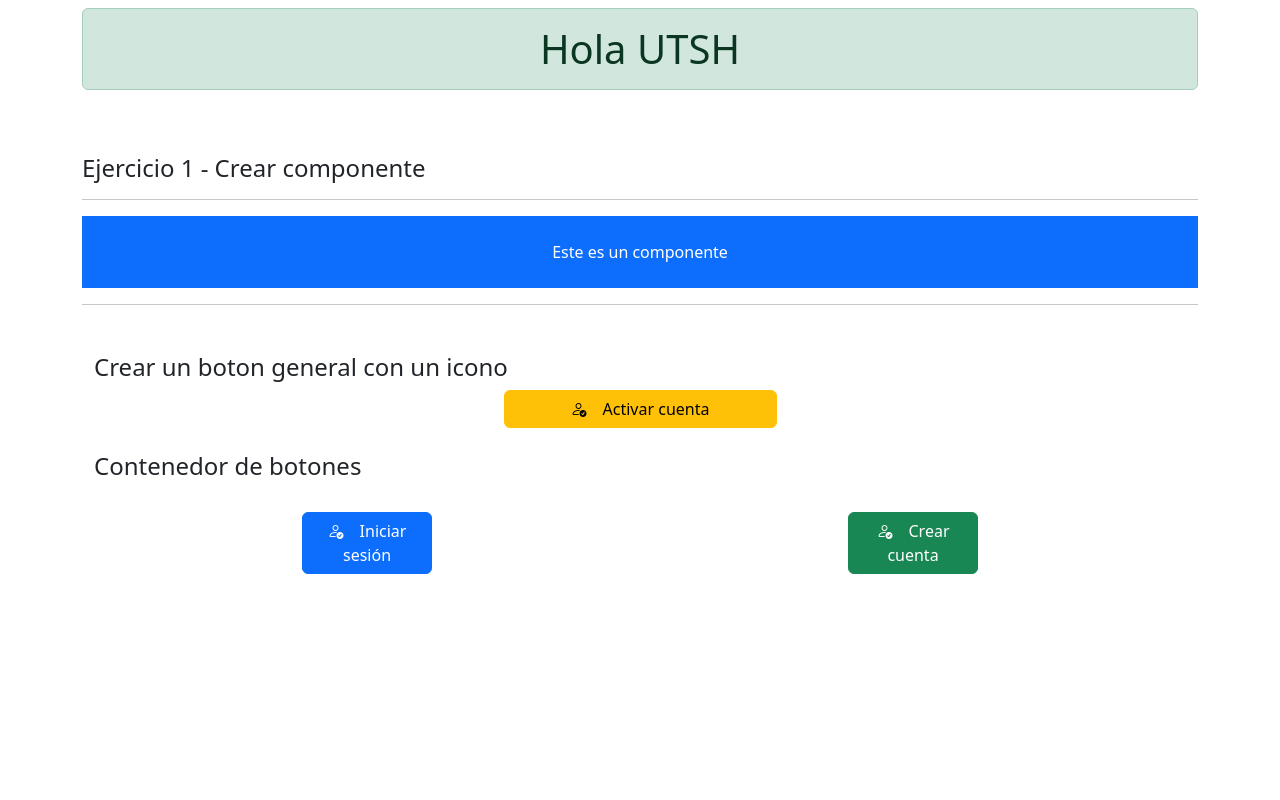
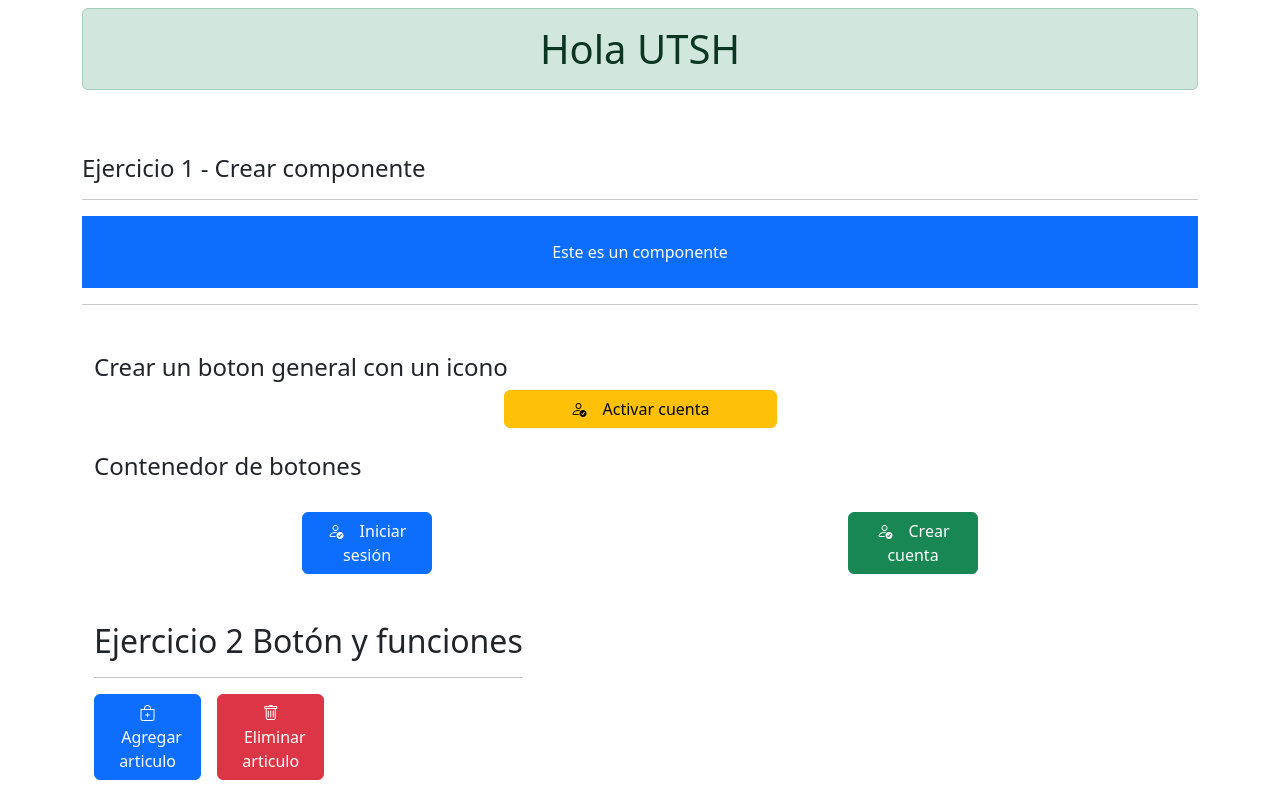
Before and after one commit to KEIRMAUZ/utsh-react, a React (Vite) app in the folder ejercicios-001/: page / in a window 1280 px wide. Built offline with nearby package versions, Linux system fonts and the light colour scheme.

Commit message:
[ADD] Se añadio el archivo Ejercicio002

```diff
--- a/ejercicios-001/src/App.jsx
+++ b/ejercicios-001/src/App.jsx
@@ -1,6 +1,6 @@
 import Ejercicio01 from './components/ejercicio01'
 import ButtonGeneral from './components/buttonGeneral'
-import ContenedorBotones  from './components/utils/containerbtns'
+import ContenedorBotones  from './components/containerbtns'
 
 function App() {
 
--- /dev/null
+++ b/ejercicios-001/src/components/Ejercicio002.jsx
@@ -0,0 +1,43 @@
+import React from 'react'
+//EXPORTACION NOMBREDA ES QUE SE PUEDEN TENER LAS QUE SEAN EN UN MISMO ARCHIVO
+export const Ejercicio002 = () => {
+  //Logica de componentes
+  //Variables y/o constantes
+  //Hooks
+  //Funciones
+  const nombreProducto = "Playera cuello V"
+  function agregarCarritoDeCompras(){
+    console.log("El producto: ", nombreProducto, " a sido añadido correctamente")
+
+  }
+  function eliminarDelCarritoDeCompras(){
+    console.log("El producto: ", nombreProducto, " a sido eliminado correctamente")
+
+  }
+  return (
+    <>
+    <div className="row mt-4">
+        <div className="col-12">
+          <div className="h4 mt-4">
+            <h2>
+              Ejercicio 2 Botón y funciones
+            </h2>
+            <hr/>
+          </div>
+          <button className="w-25 btn btn-primary" onClick={agregarCarritoDeCompras}>
+            <i className="bi bi-bag-plus"></i>
+             <span className="ms-2">
+              Agregar articulo
+             </span>
+          </button>
+          <button className="w-25 btn btn-danger ms-3" onClick={eliminarDelCarritoDeCompras}>
+            <i className="bi bi-trash"></i>
+             <span className="ms-2">
+              Eliminar articulo
+             </span>
+          </button>
+        </div>
+    </div>
+    </>
+  )
+};
--- a/ejercicios-001/src/components/buttonGeneral.jsx
+++ b/ejercicios-001/src/components/buttonGeneral.jsx
@@ -7,7 +7,7 @@ export default function ButtonGeneral() {
             <div className="col-12 text-center mt-4">
                 <h2 className='h4 mt-2 text-start'>Crear un boton general con un icono</h2>
                 <button className="btn btn-warning w-25">
-                    <i class="bi bi-person-check"></i>
+                    <i className="bi bi-person-check"></i>
                     <span className='ms-3'>
                         Activar cuenta
                     </span>
--- a/ejercicios-001/src/components/utils/containerbtns.jsx
+++ b/ejercicios-001/src/components/containerbtns.jsx
@@ -1,5 +1,6 @@
-import IniciarSesionBtn from "./btn"
-import CrearCuentaBtn from "./btnCrear"
+import IniciarSesionBtn from "./utils/btn"
+import {Ejercicio002} from './Ejercicio002'
+import CrearCuentaBtn from "./utils/btnCrear"
 
 export default function ContenedorBotones(){
     return(
@@ -11,6 +12,9 @@ export default function ContenedorBotones(){
                 <IniciarSesionBtn/>
                 <CrearCuentaBtn/>
             </div>
+            <div className="col-12 d-flex">
+                <Ejercicio002/>
+            </div>
         </div>
     )
 }
--- a/ejercicios-001/src/components/utils/btnCrear.jsx
+++ b/ejercicios-001/src/components/utils/btnCrear.jsx
@@ -6,7 +6,7 @@ export default function CrearCuentaBtn() {
         <div className="row">
             <div className="col-12 text-center mt-4">
                 <button className="btn btn-success w-25">
-                    <i class="bi bi-person-check"></i>
+                    <i className="bi bi-person-check"></i>
                     <span className='ms-3'>
                         Crear cuenta
                     </span>
```
Also changed, not shown: ejercicios-001/src/components/Ejercicio003.jsx (added).
